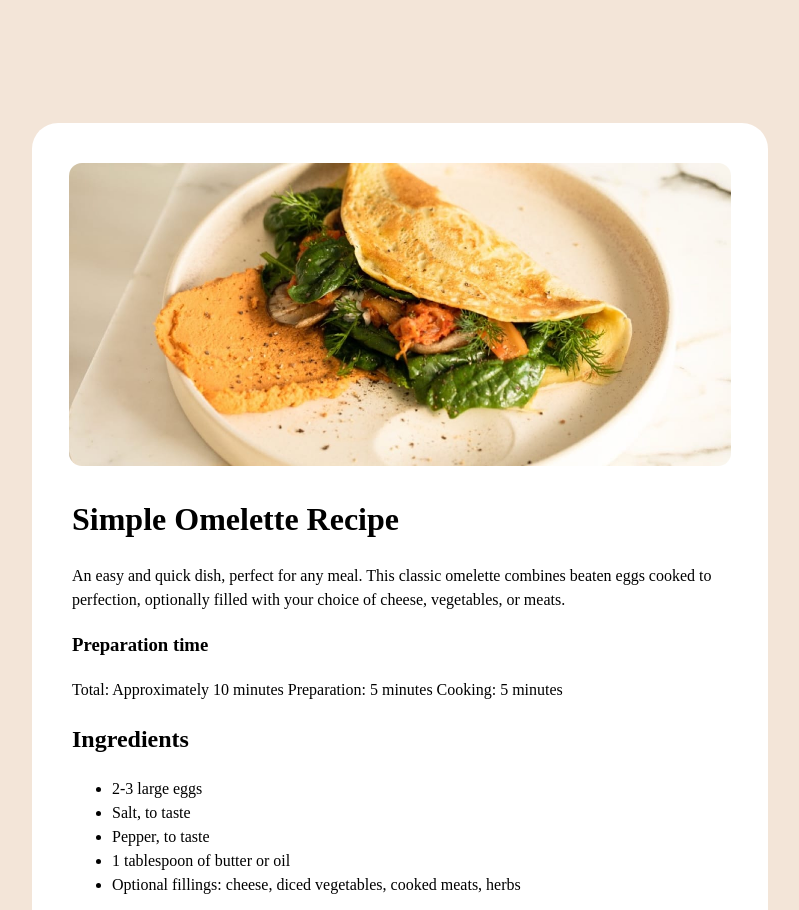
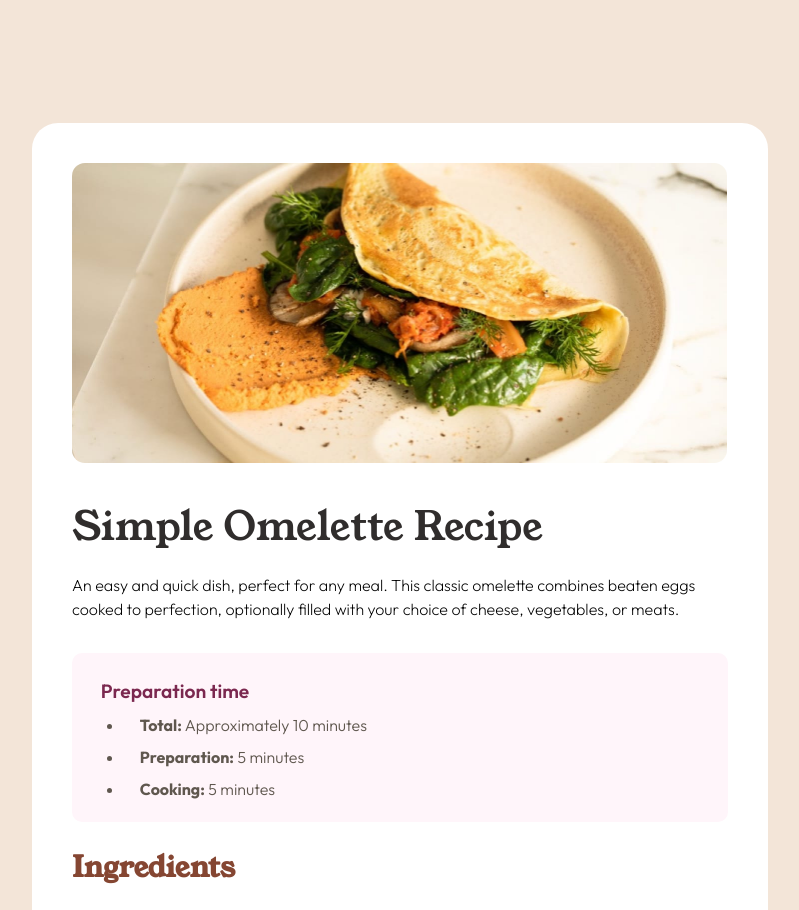
Before and after one commit to sapphirepusa/recipe-page-main, a plain HTML site: page index.html in a window 1280 px wide. Shown: the top 910 px of the page, without its empty margins (240-1039 px from the left). Drawn offline with Linux system fonts and the light colour scheme.

Commit message:
almost done with everything

```diff
--- a/index.html
+++ b/index.html
@@ -21,22 +21,24 @@
               <p>An easy and quick dish, perfect for any meal. This classic omelette combines beaten eggs cooked
               to perfection, optionally filled with your choice of cheese, vegetables, or meats.</p>
 
-              <div>
+              <div class="prep-card">
               <h3>Preparation time</h3>
-
-              <p>Total: Approximately 10 minutes
-              Preparation: 5 minutes
-              Cooking: 5 minutes</p>
+              <ul class="prep-ul">
+              <li class="prep-li"><span class="bold-text">Total: </span> Approximately 10 minutes</li>
+              <li class="prep-li"><span class="bold-text">Preparation:</span> 5 minutes</li>
+              <li class="prep-li"><span class="bold-text">Cooking:</span> 5 minutes</li>
+              </ul>
               </div>
 
               <h2>Ingredients</h2>
-              <ul>
-                <li>2-3 large eggs</li>
-                <li>Salt, to taste</li>
-                <li>Pepper, to taste</li>
-                <li>1 tablespoon of butter or oil</li>
-                <li>Optional fillings: cheese, diced vegetables, cooked meats, herbs</li>
+              <ul class="bot-line">
+                <li class="ing-li">2-3 large eggs</li>
+                <li class="ing-li">Salt, to taste</li>
+                <li class="ing-li">Pepper, to taste</li>
+                <li class="ing-li">1 tablespoon of butter or oil</li>
+                <li class="ing-li">Optional fillings: cheese, diced vegetables, cooked meats, herbs</li>
               </ul>
+
 
               <h2>Instructions</h2>
               <ol>
--- a/style.css
+++ b/style.css
@@ -1,7 +1,7 @@
 /* font for this website */
 @import url('https://fonts.googleapis.com/css2?family=Outfit:wght@100..900&family=Young+Serif&display=swap');
 
-/* CSS reset */
+
 
 body {
     min-height: 100vh;
@@ -13,9 +13,39 @@ body {
     margin-top: 6.7rem; */
 }
 
-/* img {
-  max-width: 100%;
-} */
+h1, h2 {
+  font-family: "Young Serif", system-ui;
+}
+
+p, li, ol, ul, h3 {
+  font-family: "Outfit", system-ui;
+  font-weight: 240;
+}
+
+ol, ul{
+  padding-left: 23px;
+  color: hsl(30, 10%, 34%)
+}
+
+h1 {
+  font-weight: 400;
+  font-size: 2.5rem;
+  margin-bottom: 0;
+  color: hsl(24, 5%, 18%);
+}
+
+h2 {
+  color: hsl(14, 45%, 36%);
+  font-size: 1.8rem;
+}
+
+h3 {
+  font-weight: 600;
+  font-size: 1.2rem;
+  color: hsl(332, 51%, 32%);
+  margin-bottom: 0;
+}
+
 
 /* to center the the object in this case the container */
 .container-design {
@@ -45,15 +75,51 @@ body {
 
 .img-style {
   border-radius: 13px;
-  width: 90%;
+  width: 89%;
   margin-top: 2.5rem;
-  margin-left: 2.3rem;
+  margin-left: 2.5rem;
   margin-right: 2rem;
 }
 
-.recipe-content {
-  /* background-color: bisque; */
+/* .recipe-content {
+  background-color: bisque;
 
+} */
+
+.prep-card {
+  background-color: hsl(330, 100%, 98%);
+  padding-top: 0.3rem;
+  padding-left: 1.8rem;
+  padding-right: 2rem;
+  padding-bottom: 0.8rem;
+  margin-top: 2rem;
+  border-radius: 10px;
+
+}
+
+.prep-ul {
+  margin: 0;
+}
+
+.prep-li {
+   margin-bottom: 0.5rem;
+   margin-top: .5rem;
+   padding-left: 1rem;
+   font-weight: 300;
+}
+
+.bold-text {
+  font-weight: 700;
+}
+
+.ing-li {
+  padding-left: 1rem;
+  margin-bottom: 0.7rem;
+  gap: 2rem;
+}
+
+.bot-line {
+  border-bottom: 1px solid hsl(30, 54%, 90%);
 }
 
 /* different styles for different media types/devices */
```
